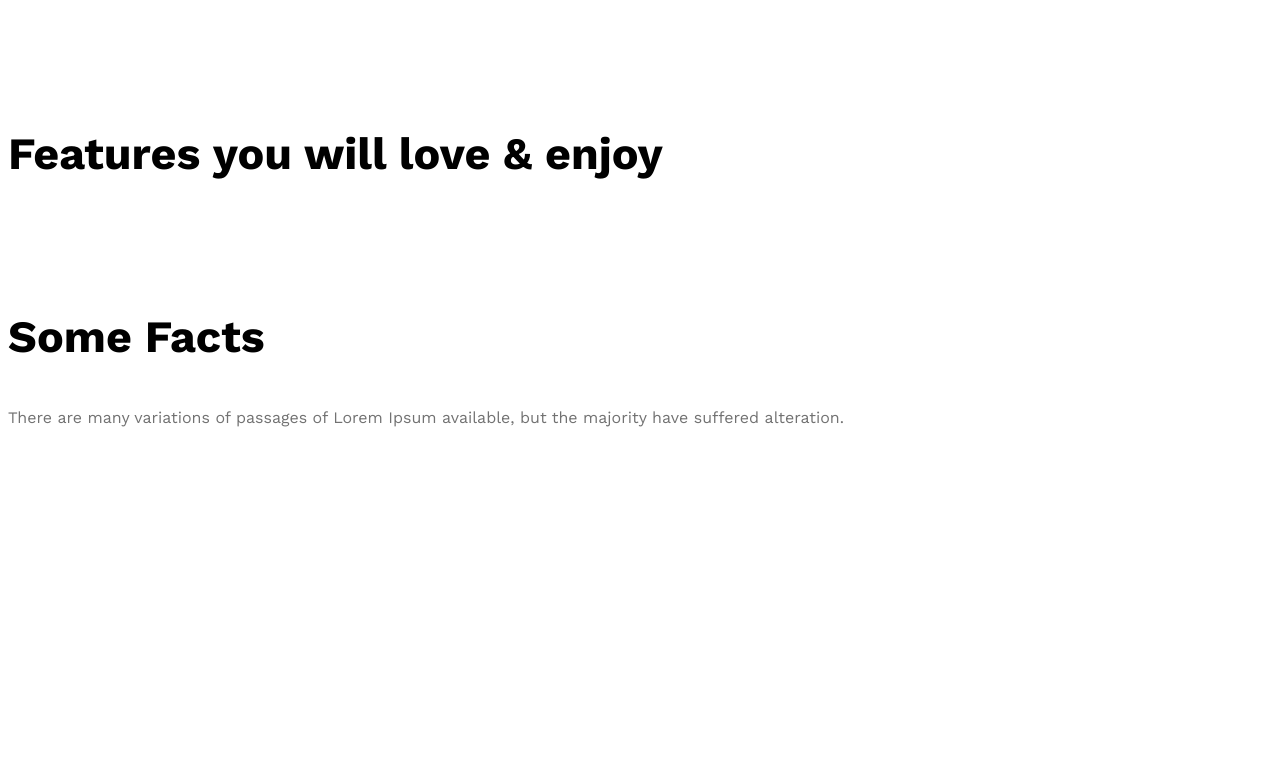
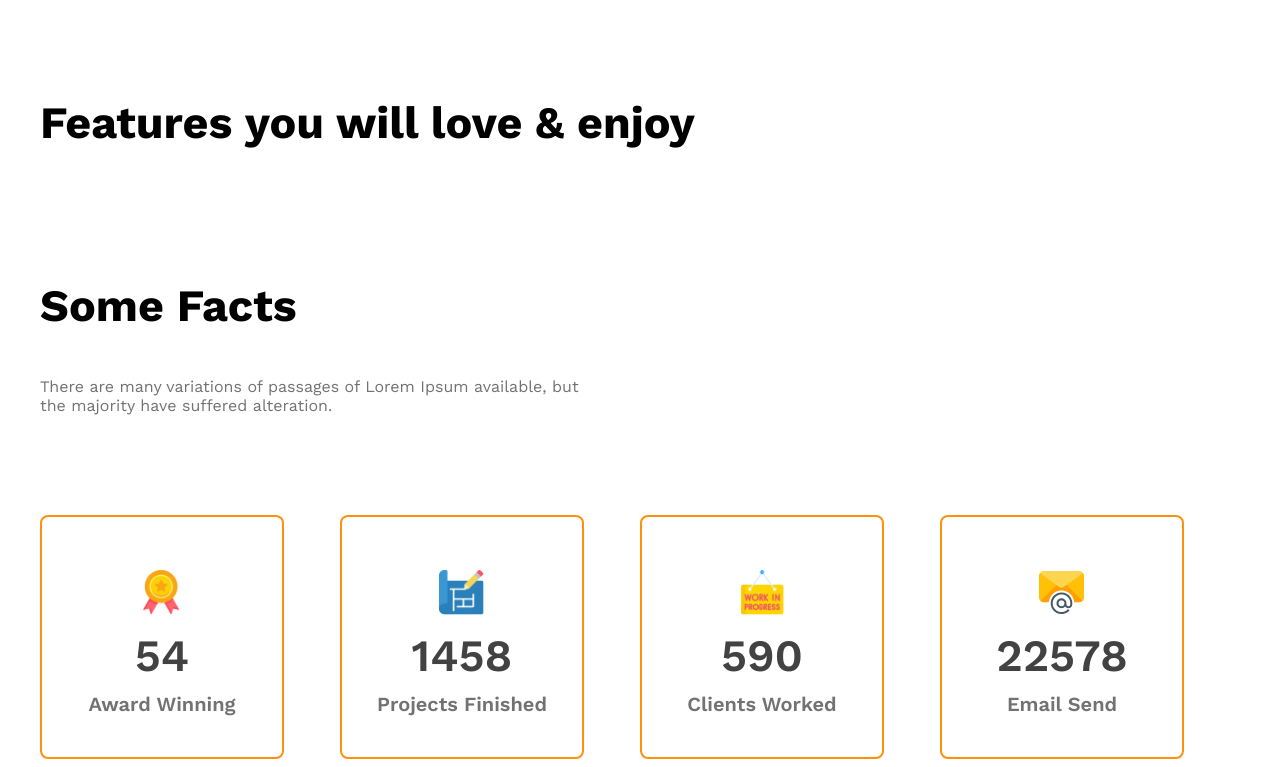
Before and after one commit to ArifinTawsif/g3-architect-website, a plain HTML site: page index.html in a window 1280 px wide. Shown: the part 2025-2792 px from the top of the page. Before the commit the page ends 2633 px from the top, so only its background shows below. Drawn offline with nearby package versions, Linux system fonts and the light colour scheme.

Commit message:
added full fact section images and designed them with css

```diff
--- a/index.html
+++ b/index.html
@@ -56,29 +56,37 @@
         <!-- some facts -->
         <section class="some-facts">
             <h3 class="section-title">Some Facts</h3>
-            <p class="text-light-gray">There are many variations of passages of Lorem Ipsum available, but the majority
+            <p class="text-light-gray fact-description">There are many variations of passages of Lorem Ipsum available, but the majority
                 have suffered alteration.</p>
             <div class="fact-container">
-                <!-- .fact*4>img.fact-icon+h4.fact-number+h5.fact-name -->
-                <div class="fact">
-                    <img src="" alt="" class="fact-icon">
-                    <h4 class="fact-number"></h4>
-                    <h5 class="fact-name"></h5>
+                <!-- .fact-card*4>img.fact-icon+h4.fact-number+h5.fact-name -->
+                <div class="fact-card display-flex">
+                    <div>
+                        <img src="images/icons/ribon.png" alt="" class="fact-icon">
+                        <h4 class="fact-number text-gray">54</h4>
+                        <h5 class="fact-name text-light-gray">Award Winning</h5>
+                    </div>
                 </div>
-                <div class="fact">
-                    <img src="" alt="" class="fact-icon">
-                    <h4 class="fact-number"></h4>
-                    <h5 class="fact-name"></h5>
+                <div class="fact-card display-flex">
+                    <div>
+                        <img src="images/icons/projects.png" alt="" class="fact-icon">
+                        <h4 class="fact-number text-gray">1458</h4>
+                        <h5 class="fact-name text-light-gray">Projects Finished</h5>
+                    </div>
                 </div>
-                <div class="fact">
-                    <img src="" alt="" class="fact-icon">
-                    <h4 class="fact-number"></h4>
-                    <h5 class="fact-name"></h5>
+                <div class="fact-card display-flex">
+                    <div>
+                        <img src="images/icons/customers.png" alt="" class="fact-icon">
+                        <h4 class="fact-number text-gray">590</h4>
+                        <h5 class="fact-name text-light-gray">Clients Worked</h5>
+                    </div>
                 </div>
-                <div class="fact">
-                    <img src="" alt="" class="fact-icon">
-                    <h4 class="fact-number"></h4>
-                    <h5 class="fact-name"></h5>
+                <div class="fact-card display-flex">
+                    <div>
+                        <img src="images/icons/email.png" alt="" class="fact-icon">
+                        <h4 class="fact-number text-gray">22578</h4>
+                        <h5 class="fact-name text-light-gray">Email Send</h5>
+                    </div>
                 </div>
             </div>
         </section>
--- a/styles/architects.css
+++ b/styles/architects.css
@@ -26,7 +26,7 @@
     border: none;
 }
 main{
-    max-width: 1440px;
+    max-width: 1200px;
     margin: 0 auto;
 }
 main > section{
@@ -87,7 +87,7 @@ main > section{
 }
 
 .navbar, .banner{
-    max-width: 1440px;
+    max-width: 1200px;
     margin: 0 auto;
 }
 
@@ -125,6 +125,44 @@ main > section{
     font-size: 16px;
     font-weight: 400;
 }
+/* some facts related styles */
+.fact-container{
+    display: grid;
+    grid-template-columns: repeat(4, 1fr);
+}
+.fact-card{
+    border: 2px solid #FF900E;
+    border-radius: 8px;
+    width: 240px;
+    height: 240px;
+    border-radius: 8px;
+    text-align: center;
+    justify-content: center;
+    align-items: center;
+}
+.fact-number{
+    font-size: 2.8rem;
+    font-weight: 600;
+    margin-top: 5px;
+    margin-bottom: 10px;
+}
+.fact-name{
+    font-size: 1.25rem;
+    font-weight: 600;
+    margin-top: 10px;
+}
+.fact-icon{
+    height: 45px;
+    width: 45px;
+    margin-top: 45px;
+    margin-bottom: 5px;
+}
+.fact-description{
+    max-width: 540px;
+    margin-bottom: 100px;
+    margin-top: 24px;
+}
+
 
 /* responsive media query */
 @media screen and (max-width: 720px) {
```
